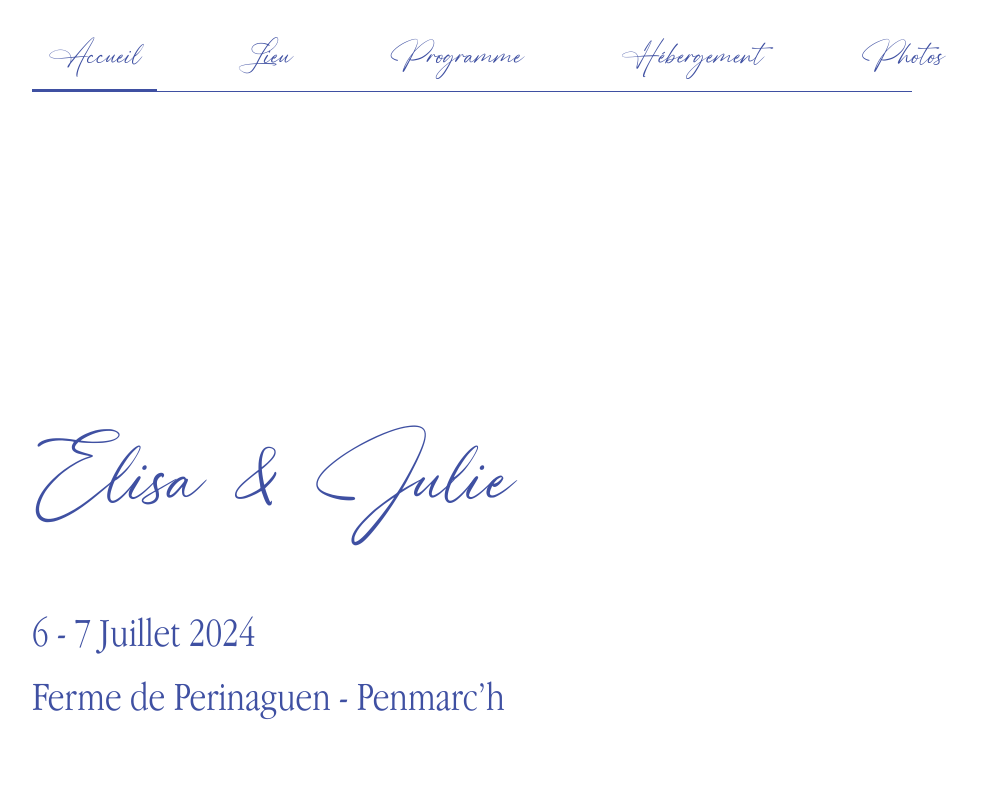
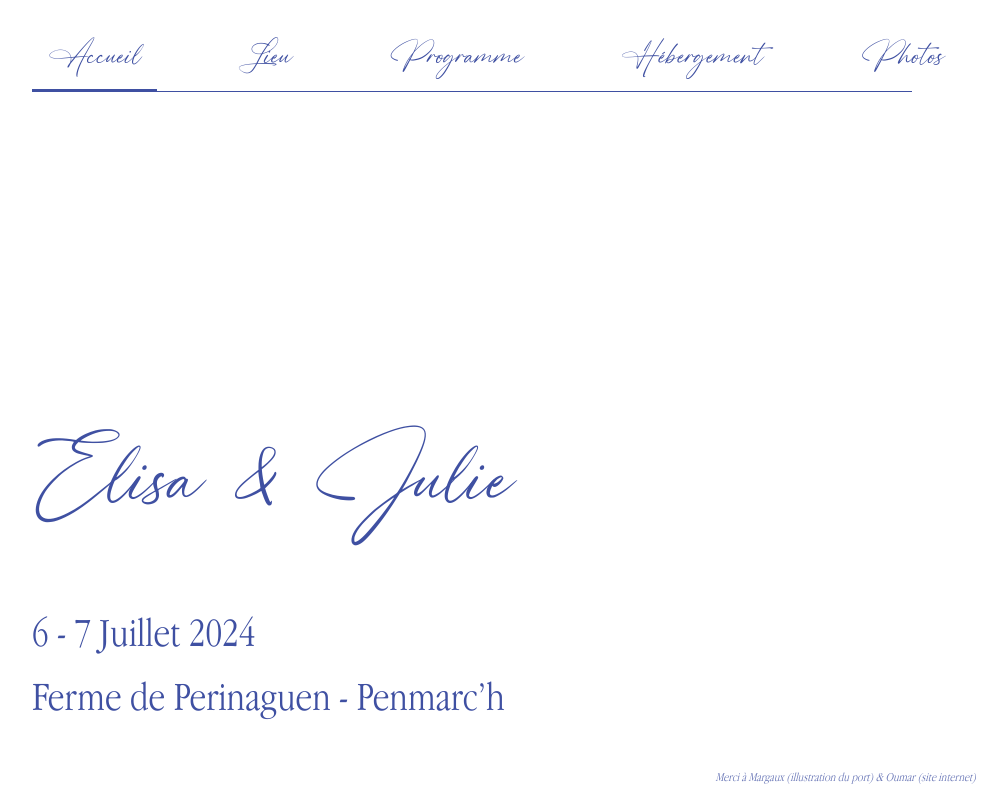
Before and after one commit to elisaetjulie/elisaetjulie.github.io, a React (Create React App) app: page / in a window 1280 px wide. Shown: the whole page, without its empty margins (144-1151 px from the left). Built offline with nearby package versions, Linux system fonts and the light colour scheme.

Commit message:
:sparkles: Add Aknowledgements

```diff
--- a/src/pages/Main/Main.styles.ts
+++ b/src/pages/Main/Main.styles.ts
@@ -4,6 +4,7 @@ import styled from "@emotion/styled";
 
 export const StyledContainer = styled("div")`
   flex-grow: 1;
+  position: relative;
   display: flex;
   flex-direction: column;
   align-items: flex-start;
@@ -35,3 +36,13 @@ export const StyledTitle = styled("h1")`
     font-size: 3em;
   }
 `;
+
+export const StyledAknowledgements = styled("span")`
+  font-size: 0.3em;
+  align-self: flex-end;
+  font-style: italic;
+  opacity: 0.8;
+  position: absolute;
+  right: 0;
+  bottom: 0;
+`;
--- a/src/pages/Main/Main.tsx
+++ b/src/pages/Main/Main.tsx
@@ -2,7 +2,11 @@ import React, { memo } from "react";
 
 import { PropsWithStyles } from "src/types";
 
-import { StyledContainer, StyledTitle } from "./Main.styles";
+import {
+  StyledContainer,
+  StyledTitle,
+  StyledAknowledgements,
+} from "./Main.styles";
 
 export interface MainProps extends PropsWithStyles {}
 
@@ -12,6 +16,9 @@ const Main = ({ className }: MainProps) => {
       <StyledTitle>Elisa & Julie</StyledTitle>
       <span>6 - 7 Juillet 2024</span>
       <span>Ferme de Perinaguen - Penmarc’h</span>
+      <StyledAknowledgements>
+        Merci à Margaux (illustration du port) & Oumar (site internet)
+      </StyledAknowledgements>
     </StyledContainer>
   );
 };
```
